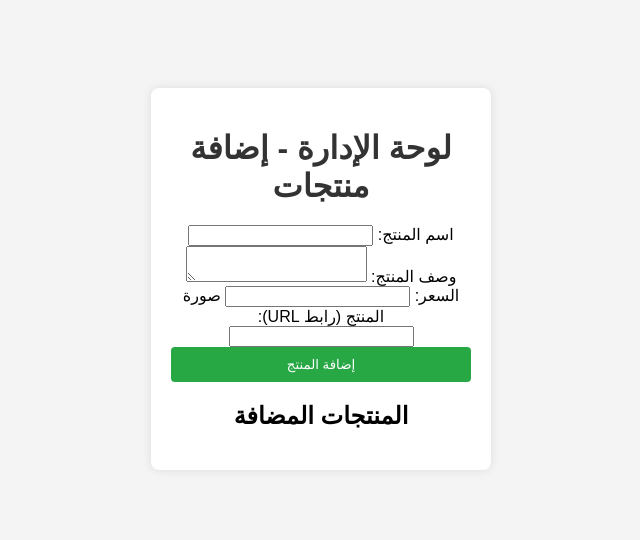
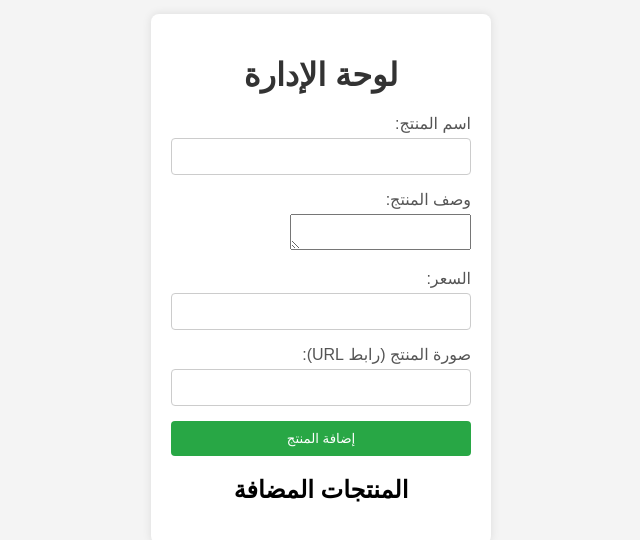
Before and after one commit to sosaskze143/Khdmate, a plain HTML site: page admin.html in a window 1280 px wide. Shown: the part 121-661 px from the top of the page, without its empty margins (319-959 px from the left). Drawn offline with Linux system fonts and the light colour scheme.

Commit message:
Update admin.html

```diff
--- a/admin.html
+++ b/admin.html
@@ -7,19 +7,26 @@
 </head>
 <body>
   <div class="container">
-    <h1>لوحة الإدارة - إضافة منتجات</h1>
+    <h1>لوحة الإدارة</h1>
     <form id="add-product-form">
+      <div class="input-group">
         <label for="product-name">اسم المنتج:</label>
         <input type="text" id="product-name" required>
+      </div>
+      <div class="input-group">
         <label for="product-description">وصف المنتج:</label>
         <textarea id="product-description" required></textarea>
+      </div>
+      <div class="input-group">
         <label for="product-price">السعر:</label>
         <input type="number" id="product-price" required>
+      </div>
+      <div class="input-group">
         <label for="product-image">صورة المنتج (رابط URL):</label>
         <input type="url" id="product-image" required>
+      </div>
       <button type="submit">إضافة المنتج</button>
     </form>
-
     <h2>المنتجات المضافة</h2>
     <div id="product-list"></div>
   </div>
```
Lines whose indentation alone changed are shown as unchanged.
